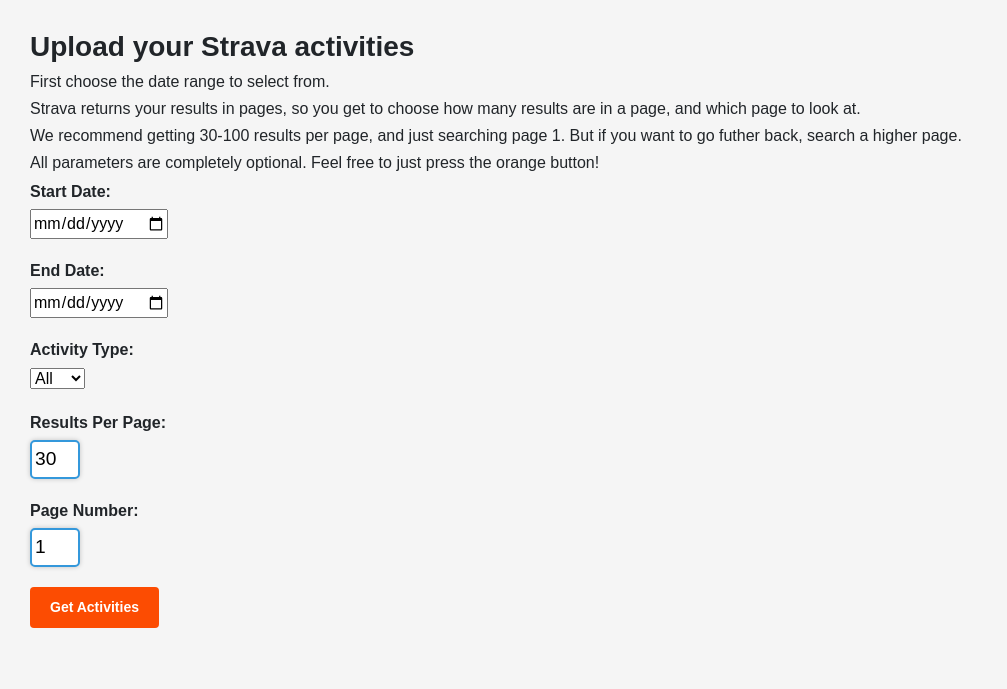
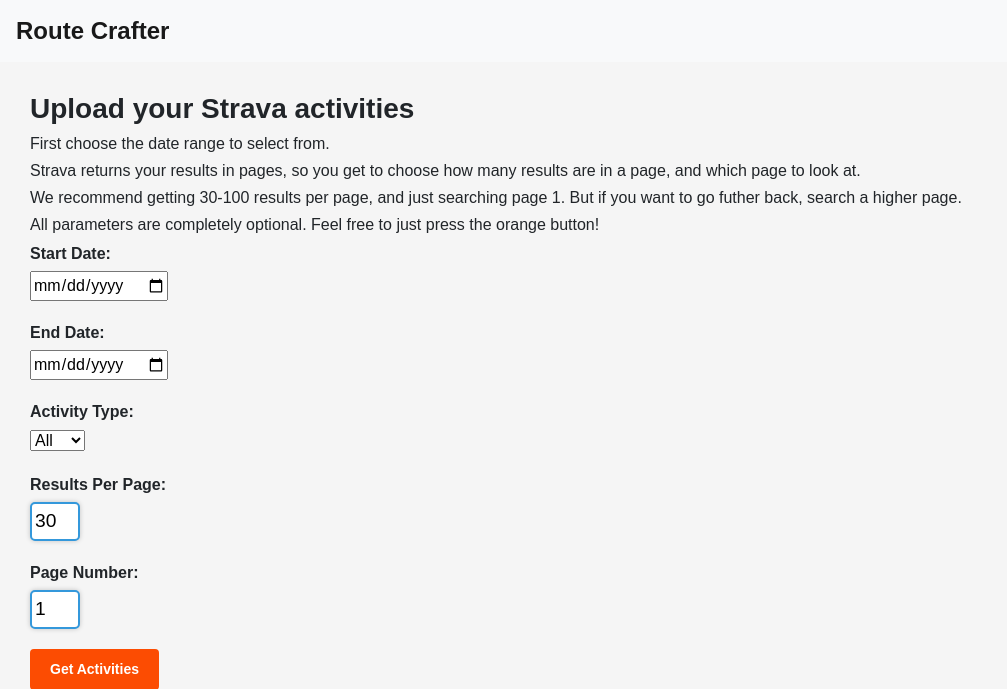
Before and after one commit to thundamike/routely, a Django app: page /strava_signon/ in a window 1280 px wide. Shown: the top 689 px of the page, without its empty margins (0-1007 px from the left). Run offline with Django 4.2, Linux system fonts and the light colour scheme.

Commit message:
Update upload.html

```diff
--- a/Oauth/templates/upload.html
+++ b/Oauth/templates/upload.html
@@ -27,6 +27,11 @@
 
       .header h1 {
         margin: 0;
+      }
+
+      .navbar-brand {
+        font-weight: bold;
+        font-size: 1.5rem;
       }
 
       .container {
@@ -178,6 +183,9 @@
     <title>Run Crafter</title>
 </head>
 <body>
+     <nav class="navbar navbar-expand-lg navbar-light bg-light">
+      <a class="navbar-brand" href="#">Route Crafter</a>
+    </nav>
     <div class="container" style="margin:10px">
         <h3><strong> Upload your Strava activities </strong></h3>
         <h6> First choose the date range to select from. </h6>
```
